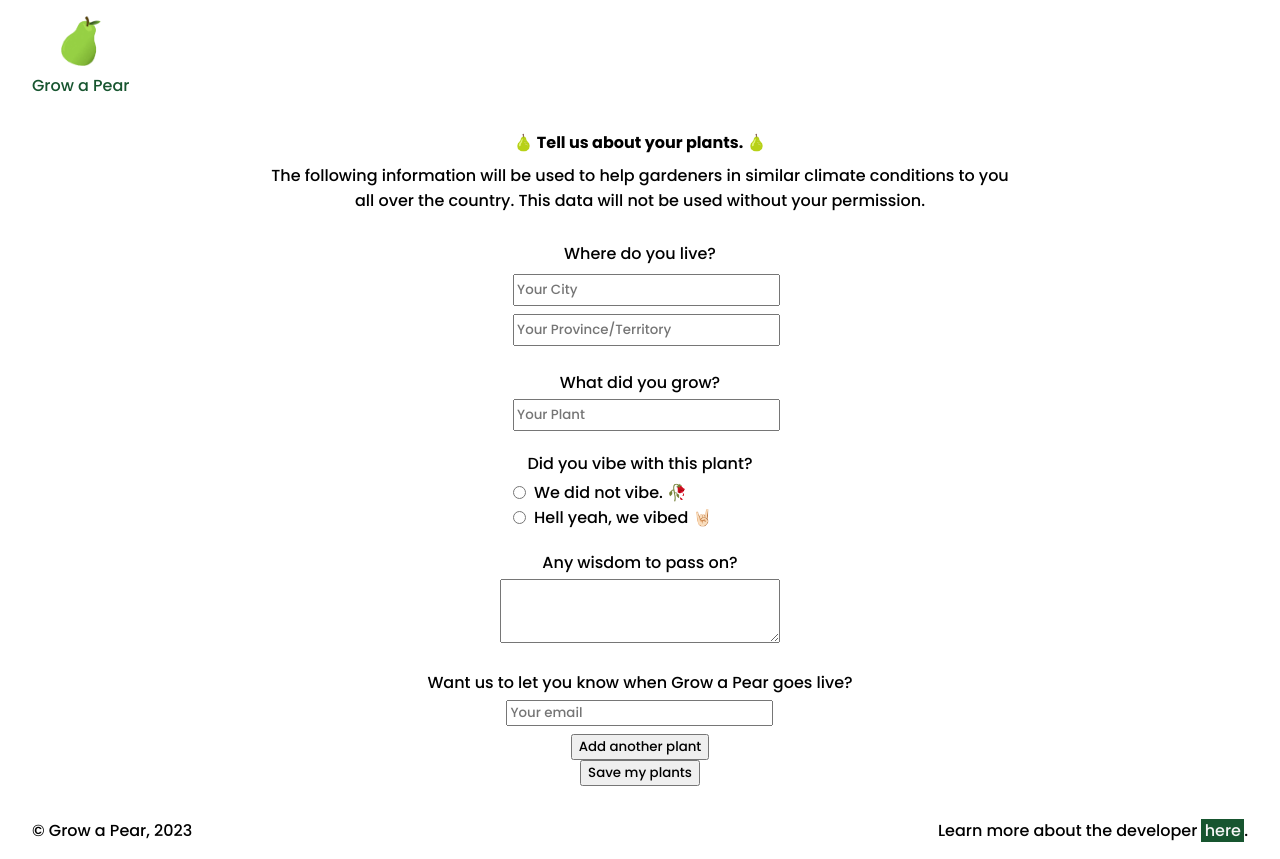
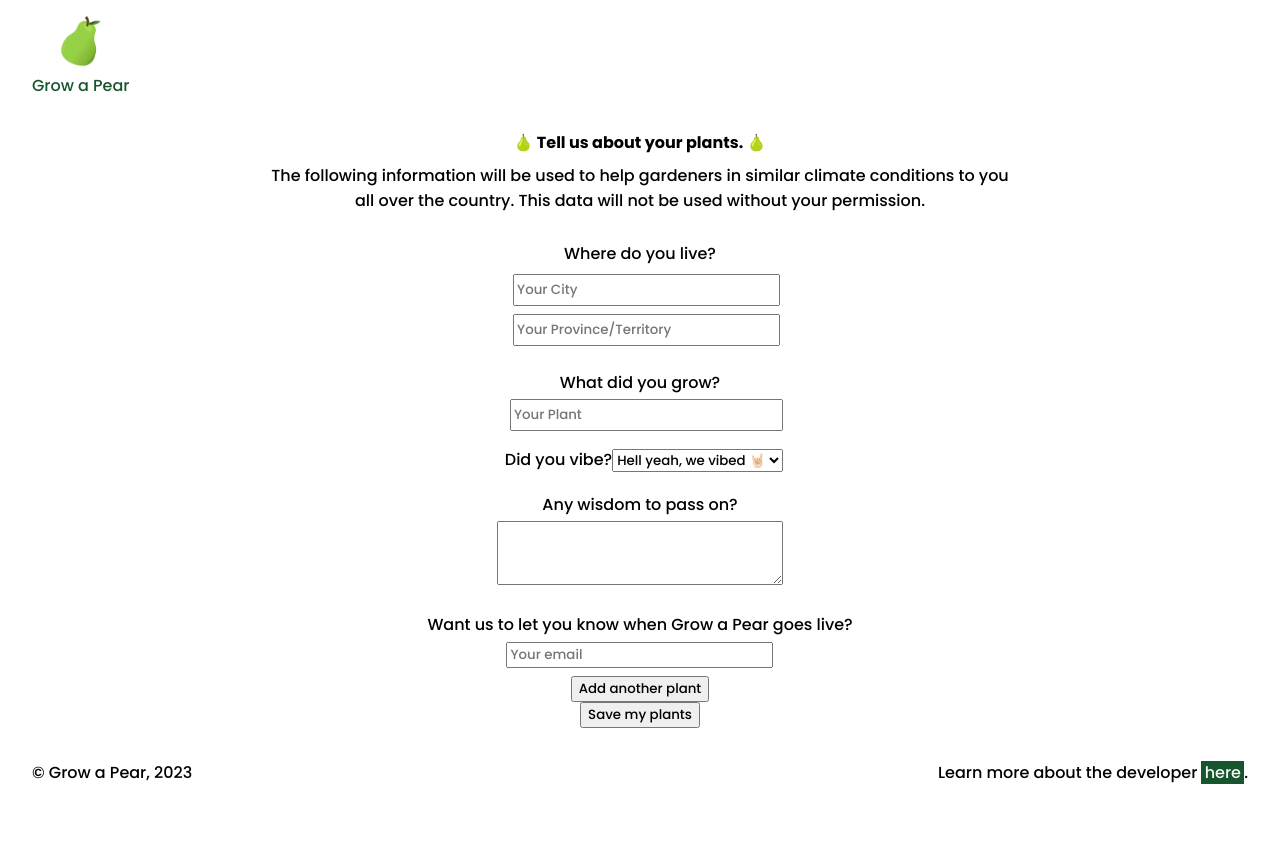
Before and after one commit to meredith-j/grow-a-pear-frontend, a Next.js app: page /your-garden in a window 1280 px wide. After the commit the page ends 801 px from the top, so only its background shows below. Built offline with nearby package versions, Linux system fonts and the light colour scheme.

Commit message:
update form type for ~vibe section, form will now accept the right amount of data but doesn't understand input for new vibe section

```diff
--- a/src/app/components/form.js
+++ b/src/app/components/form.js
@@ -19,7 +19,7 @@ export default function Form() {
         setPlantData([...plantData, newPlant])
     }
 
-    // remove form fields
+    // NOT DONE remove form fields
     const removePlant = () => {
 
     }
@@ -175,7 +175,8 @@ export default function Form() {
                                     />
                                 </div>
                             </div>
-                            <div className={styles.form_question}>
+                            {/* BELOW IS OLD FORM VIBE */}
+                                {/* <div className={styles.form_question}>
                                     <p className={styles.form_label}>
                                         Did you vibe with this plant?</p>
                                     <div className={styles.form_vibes_validation}>
@@ -190,7 +191,7 @@ export default function Form() {
                                                     onChange={event =>
                                                         handleFormChange(event, index)}
                                                 />
-                                            <label className={styles.form_vibe_label}  htmlFor="did not vibe">We did not vibe. 🥀</label>
+                                                <label className={styles.form_vibe_label}  htmlFor="vibe">We did not vibe. 🥀</label>
                                             </div>
                                             <div className={styles.form_vibe}>
                                                 <input className={styles.form_vibe_option}
@@ -201,10 +202,32 @@ export default function Form() {
                                                     onChange={event =>
                                                         handleFormChange(event, index)}
                                                 />
-                                            <label className={styles.form_vibe_label} htmlFor="we did vibe">Hell yeah, we vibed 🤘🏻</label>
+                                                <label className={styles.form_vibe_label} htmlFor="vibe">Hell yeah, we vibed 🤘🏻</label>
                                             </div>
                                         </div>
                                     </div>
+                                </div> */}
+                        {/* NEW VIBE SECTION */}
+                            <div className={styles.form_question}>
+                                <label className={styles.form_vibe_label} htmlFor="vibe">Did you vibe?</label>
+                                    <select id="vibe" name="vibe">
+                                        <option
+                                            id="yes vibe"
+                                            value="true"
+                                            name="vibe"
+                                            onChange={event =>
+                                                handleFormChange(event, index)}>
+                                                Hell yeah, we vibed 🤘🏻
+                                                </option>
+                                        <option
+                                            id="vibe"
+                                            value="false"
+                                            name="vibe"
+                                            onChange={event =>
+                                                handleFormChange(event, index)}>
+                                                We did not vibe. 🥀
+                                                </option>
+                                    </select>
                             </div>
                             <div className={styles.form_question}>
                                 <label className={styles.form_label} htmlFor="review">
```
Lines whose indentation alone changed are shown as unchanged.
